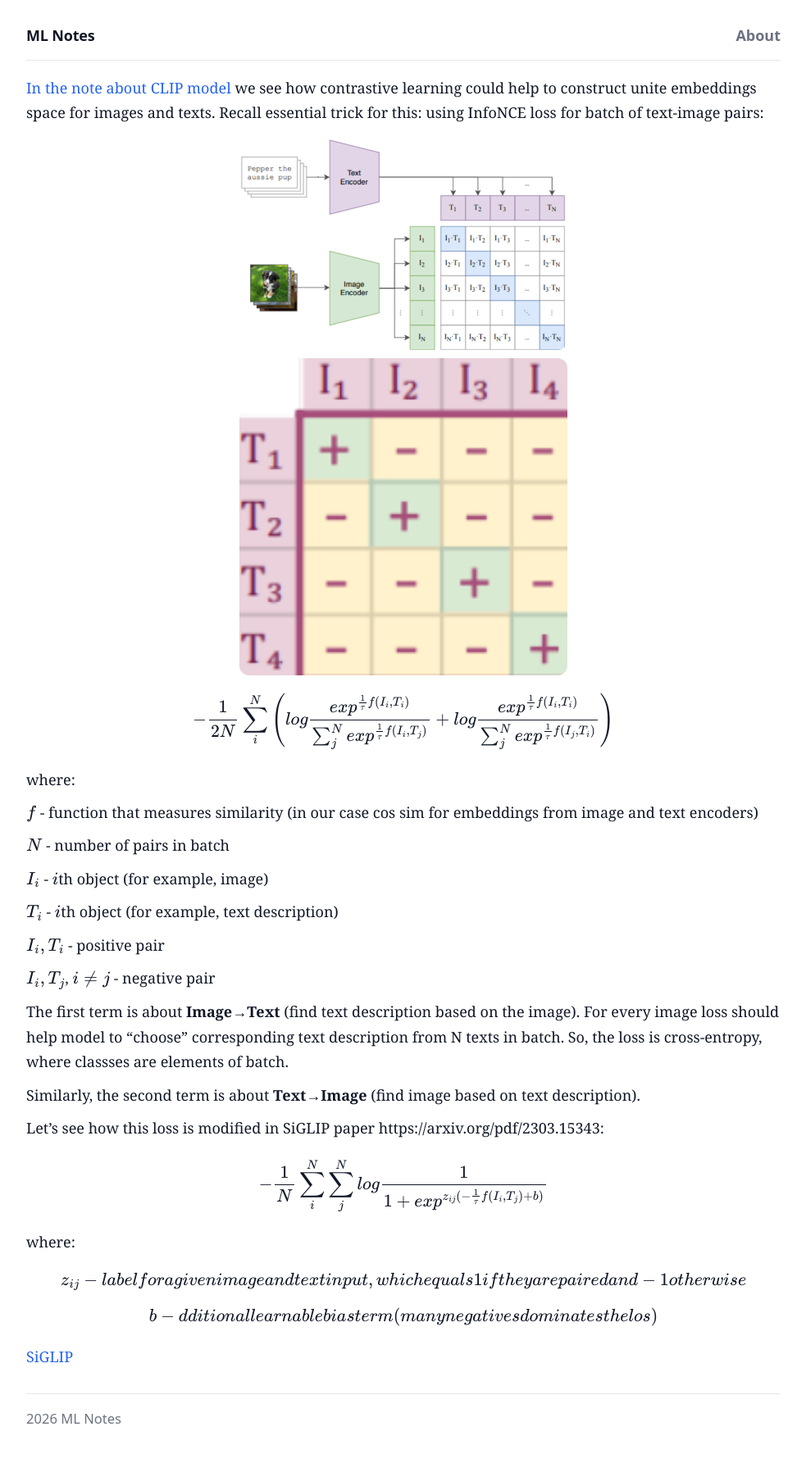
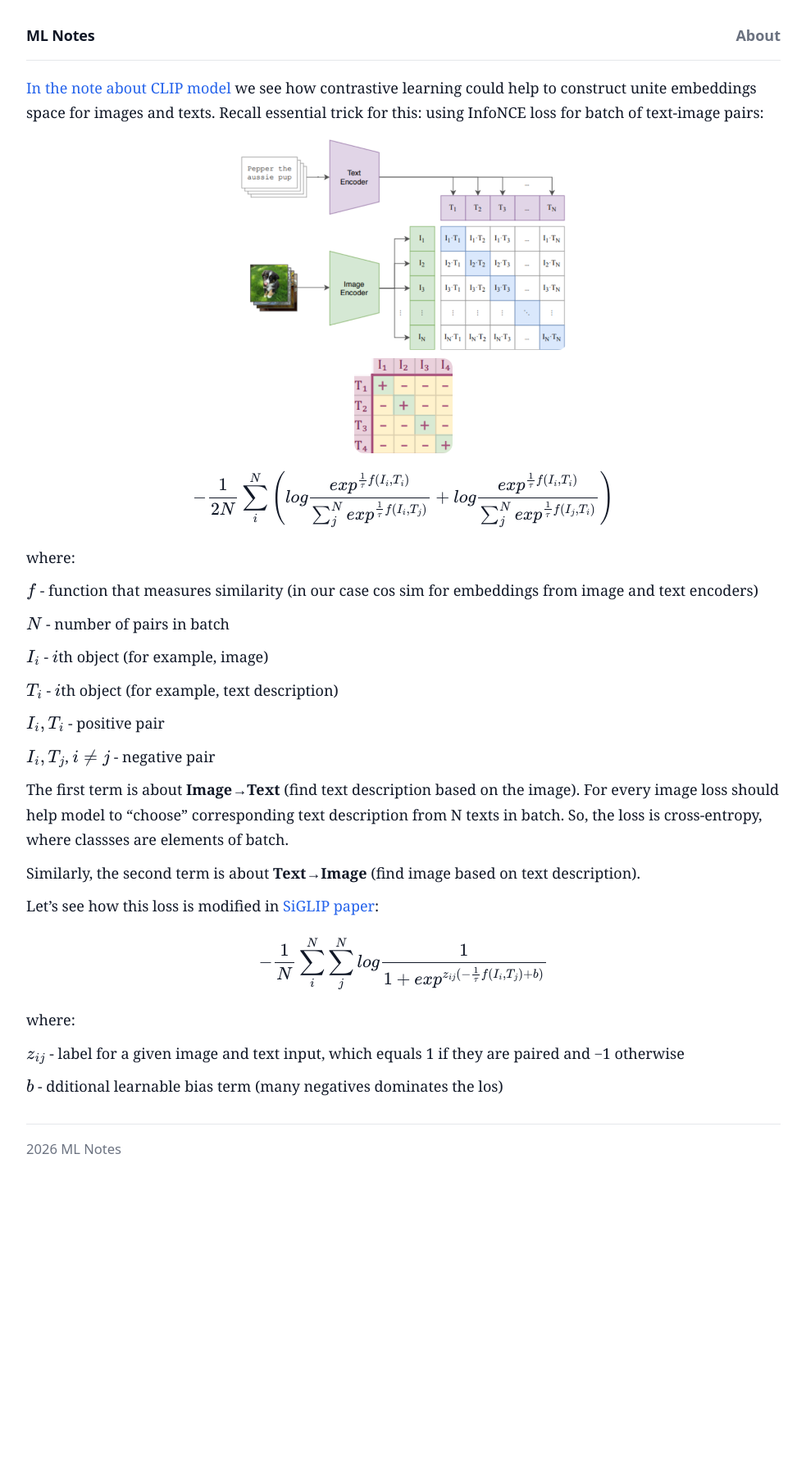
Before and after one commit to kuzudev/kuzudev.github.io, a Jekyll site: the page built from articles/siglip.md, in a window 1280 px wide. Shown: the whole page at 82% size, without its empty margins (148-1131 px from the left). Built offline with Jekyll 4.4.1, drawn with Linux system fonts in a browser that asks for light colours; our own code applies the rules of GitHub Pages for plain Markdown files; after the commit the page ends 1456 px from its top, so only the background shows below that.

```diff
--- a/articles/siglip.md
+++ b/articles/siglip.md
@@ -5,7 +5,7 @@ title: SigLIP
 
 <img src="siglip/1.png" alt="diagram" width="400" style="display:block; margin:auto;">
 
-<img src="siglip/2.png" alt="diagram" width="400" style="display:block; margin:auto;">
+<img src="siglip/2.png" alt="diagram" width="120" style="display:block; margin:auto;">
 
 $$
 - \frac{1}{2N} \sum^N_i \left( log \frac{exp^{\frac{1}{\tau} f(I_i, T_i)}}{\sum_j^N exp^{\frac{1}{\tau} f(I_i, T_j)}} + log \frac{exp^{\frac{1}{\tau} f(I_i, T_i)}}{\sum_j^N exp^{\frac{1}{\tau} f(I_j, T_i)}} \right)
@@ -29,7 +29,7 @@ The first term is about **Image→Text** (find text description based on the ima
 
 Similarly, the second term is about **Text→Image** (find image based on text description).
 
-Let's see how this loss is modified in SiGLIP paper https://arxiv.org/pdf/2303.15343:
+Let's see how this loss is modified in [SiGLIP paper](https://arxiv.org/pdf/2303.15343):
 
 $$
 -\frac{1}{N} \sum_i^N \sum_j^N log \frac{1}{1 + exp^{z_{ij}(-\frac{1}{\tau} f(I_i, T_j)+b)}}
@@ -37,12 +37,6 @@ $$
 
 where:
 
-$$
-z_{ij} -  label for a given image and text input, which equals 1 if they are paired and −1 otherwise
-$$
+$$z_{ij}$$ - label for a given image and text input, which equals 1 if they are paired and −1 otherwise
 
-$$
-b - dditional learnable bias term (many negatives dominates the los)
-$$
-
-[SiGLIP]()
+$$b$$ - dditional learnable bias term (many negatives dominates the los)
```
Also changed, not shown: articles/vit.md (+1 -1 lines).
